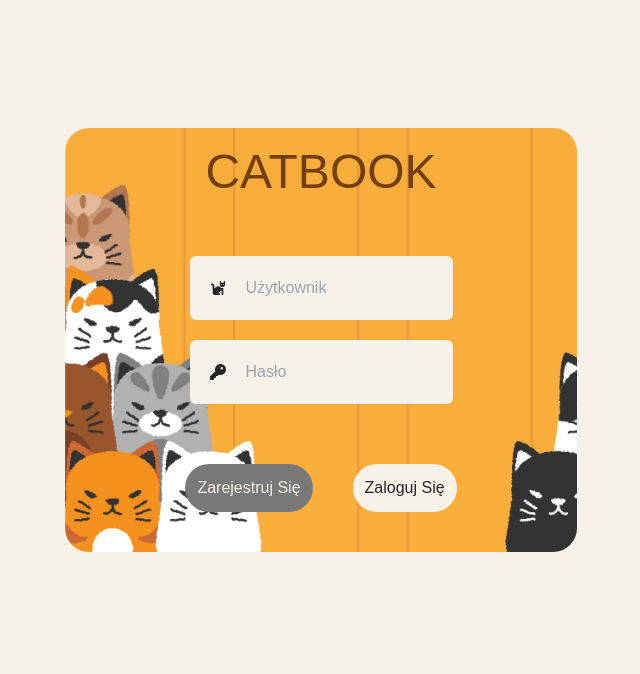
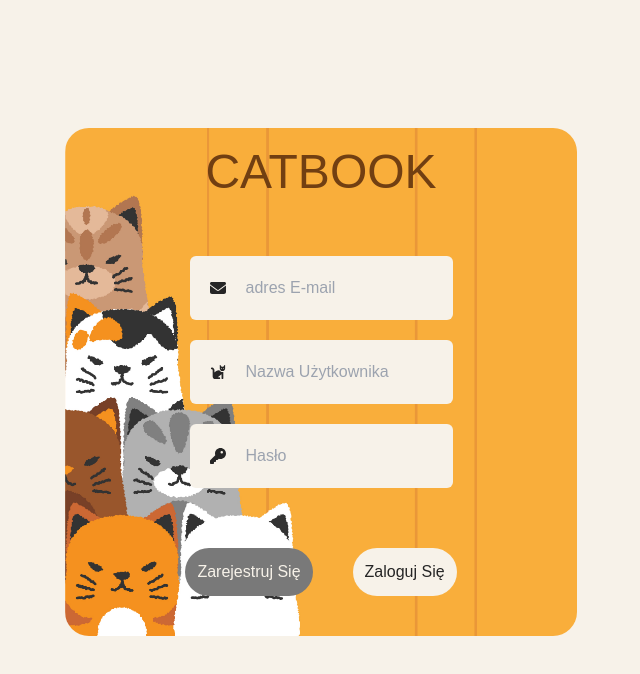
Before and after one commit to Adrian22111/catbook, a React (Create React App) app: page /register in a window 1280 px wide. Shown: the top 674 px of the page, without its empty margins (319-959 px from the left). Built offline with nearby package versions, Linux system fonts and the light colour scheme.

Commit message:
new field register panel

```diff
--- a/src/Components/RegisterPanel.js
+++ b/src/Components/RegisterPanel.js
@@ -2,6 +2,7 @@ import { useState } from "react";
 import { FaCat } from "react-icons/fa6";
 import { FaKey } from "react-icons/fa6";
 import { Link } from "react-router-dom";
+import { FaEnvelope } from "react-icons/fa6";
 
 
 function RegisterPanel(){
@@ -10,8 +11,12 @@ function RegisterPanel(){
             <div className="header text-5xl mt-5 mx-auto text-yellow-900">CATBOOK</div>
             <div className="inputs flex flex-col mt-5 gap-5 rounded-md  justify-center items-center">
                 <div className="login flex items-center mx-auto bg-light-gray h-16 rounded-md mt-10">
+                    <FaEnvelope className="mx-5"/>
+                    <input type= "text" placeholder= "adres E-mail" className="h-10 bg-transparent outline-none text-dark-gray"/>
+                </div>
+                <div className="login flex items-center mx-auto bg-light-gray h-16 rounded-md ">
                     <FaCat className="mx-5"/>
-                    <input type= "text" placeholder= "Użytkownik" className="h-10 bg-transparent outline-none text-dark-gray"/>
+                    <input type= "text" placeholder= "Nazwa Użytkownika" className="h-10 bg-transparent outline-none text-dark-gray"/>
                 </div>
                 <div className="password flex items-center mx-auto bg-light-gray h-16 rounded-md">
                      <FaKey className="mx-5"/>
```
